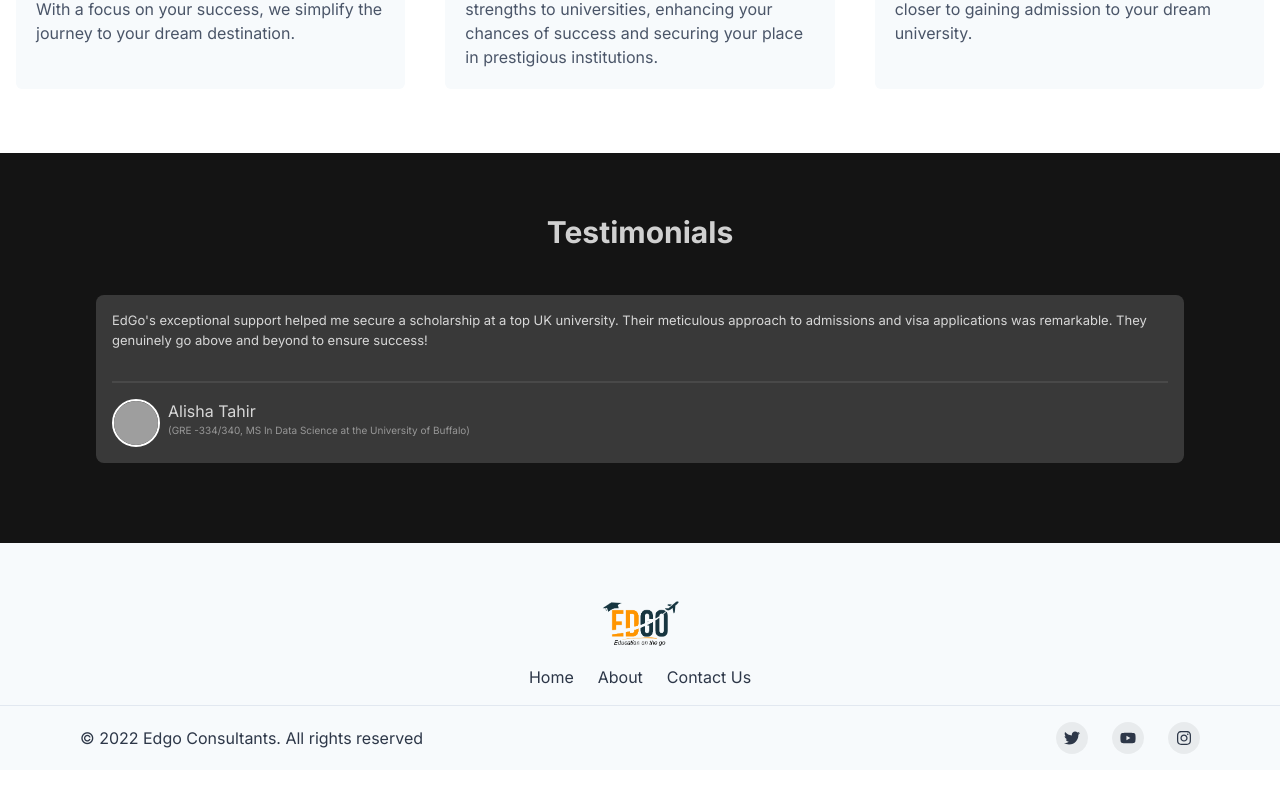
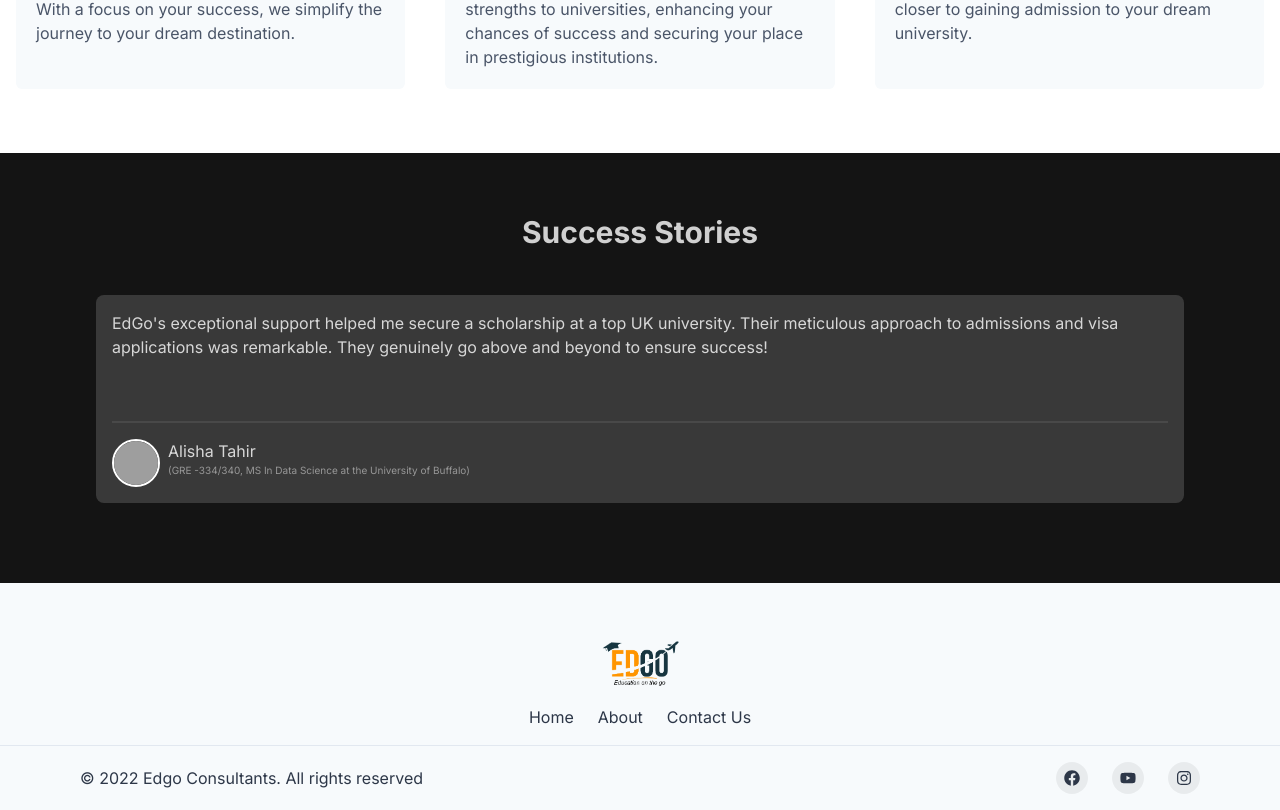
Before and after one commit to Taqbeel/edgoconsultants, a Next.js app: page /about in a window 1280 px wide. Shown: the part 3573-4383 px from the top of the page. Before the commit the page ends 4343 px from the top, so only its background shows below. Built offline with nearby package versions, Linux system fonts and the light colour scheme; grey boxes are pictures that could not be loaded.

Commit message:
minor changes

```diff
--- a/src/Components/Footer.js
+++ b/src/Components/Footer.js
@@ -10,7 +10,7 @@ import {
   VisuallyHidden,
 } from "@chakra-ui/react";
 import Image from "next/image";
-import { FaInstagram, FaTwitter, FaYoutube } from "react-icons/fa";
+import { FaFacebook, FaInstagram, FaYoutube } from "react-icons/fa";
 
 const SocialButton = ({ children, label, href }) => {
   return (
@@ -76,7 +76,7 @@ export default function Footer() {
           <Text>© 2022 Edgo Consultants. All rights reserved</Text>
           <Stack direction={"row"} spacing={6}>
             <SocialButton label={"Twitter"} href={"#"}>
-              <FaTwitter />
+              <FaFacebook />
             </SocialButton>
             <SocialButton label={"YouTube"} href={"#"}>
               <FaYoutube />
--- a/src/Components/Testimonial.js
+++ b/src/Components/Testimonial.js
@@ -73,7 +73,7 @@ const Testimonial = () => {
         lineHeight={"1"}
         textAlign="center"
       >
-        Testimonials
+        Success Stories
       </Text>
       <Carousel
         additionalTransfrom={0}
@@ -91,7 +91,7 @@ const Testimonial = () => {
         swipeable
       >
         {cTestimonials?.map((tsm) => (
-          <Box p="4" key={tsm._id} h={["25vh"]}>
+          <Box p="4" key={tsm._id} h={["30vh"]}>
             <Flex
               justifyContent={"space-between"}
               flexDir="column"
@@ -100,7 +100,7 @@ const Testimonial = () => {
               h="full"
               borderRadius={"lg"}
             >
-              <Text fontSize={"13"} textColor="whiteAlpha.800" noOfLines={7}>
+              <Text fontSize={"16"} textColor="whiteAlpha.800" noOfLines={7}>
                 <span dangerouslySetInnerHTML={{ __html: tsm.message }} />
               </Text>
               <Flex
```
